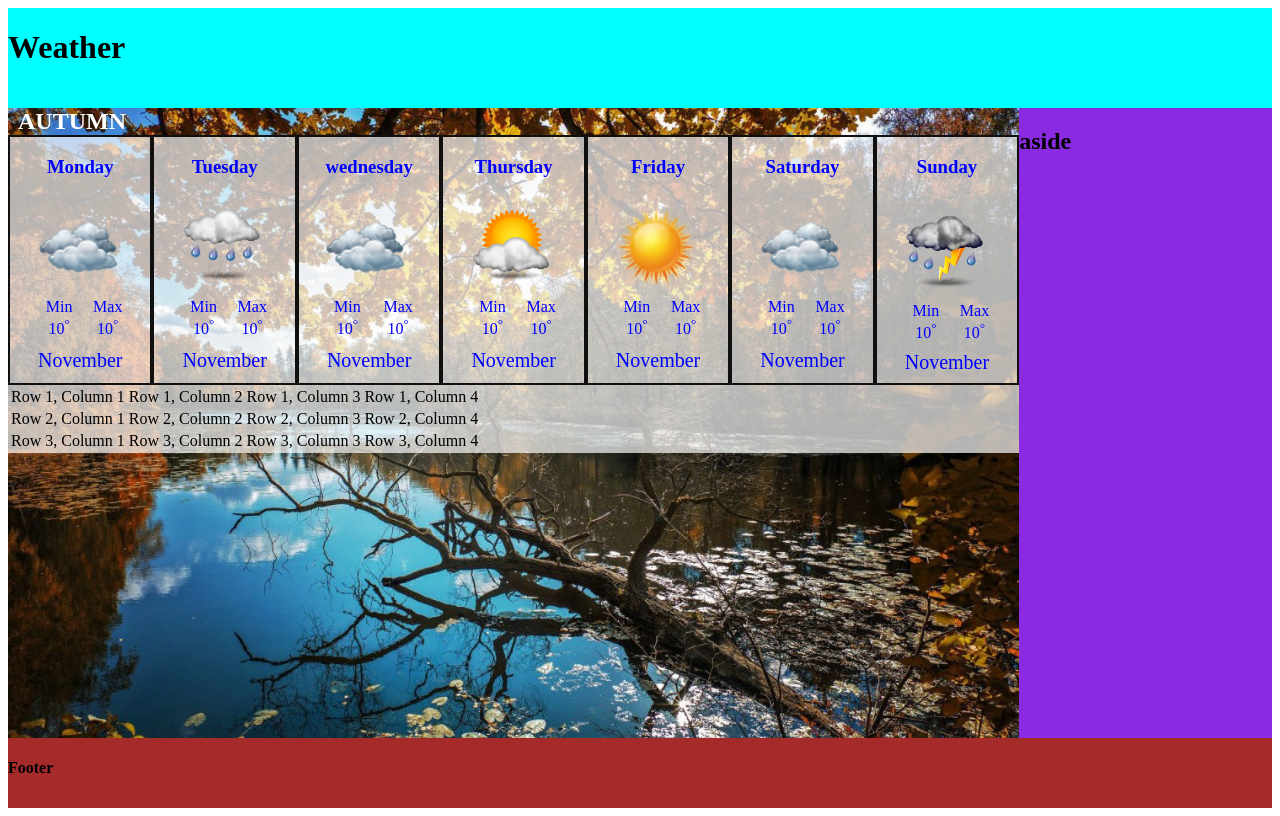
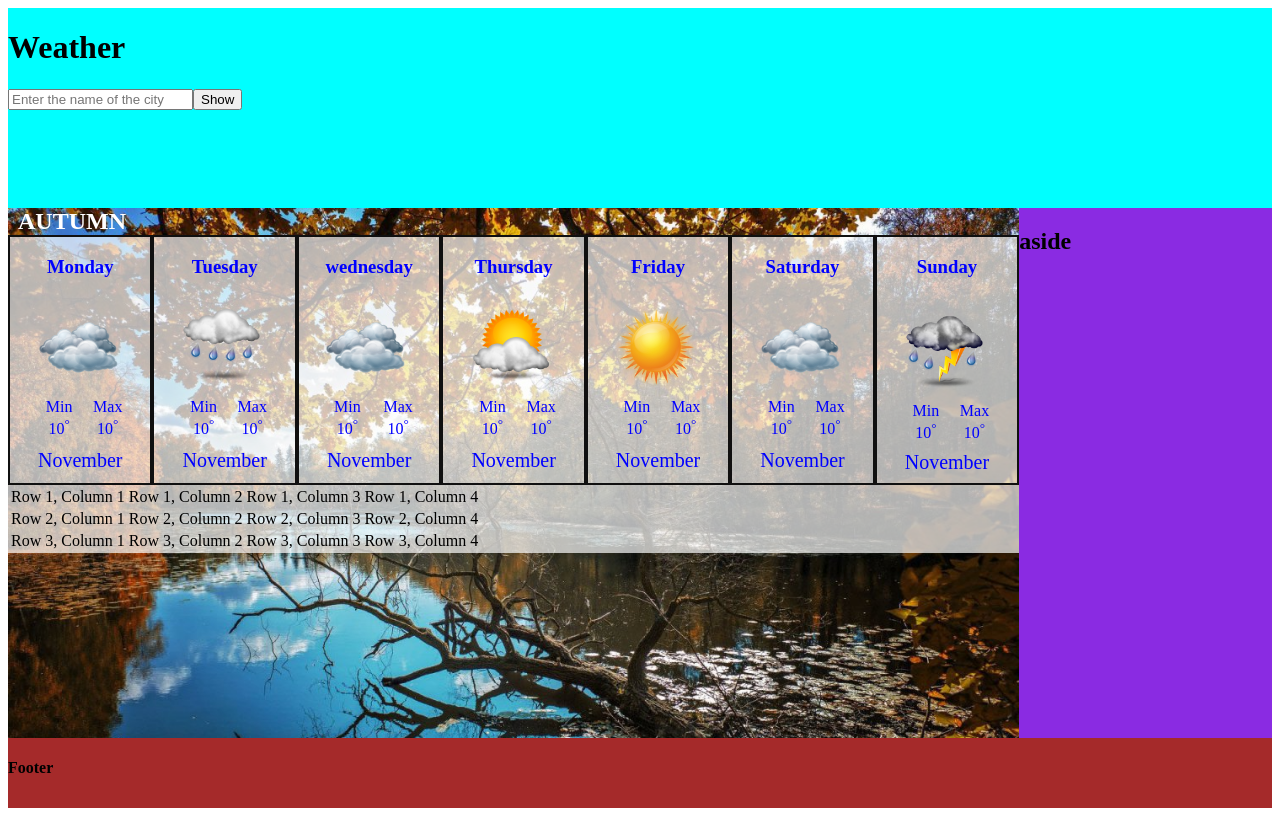
Before and after one commit to RSS-777/weather-project, a React (Vite) app: page / in a window 1280 px wide. Built offline with nearby package versions, Linux system fonts and the light colour scheme; no server answers.

Commit message:
add button in header

```diff
--- a/src/App.css
+++ b/src/App.css
@@ -1,6 +1,6 @@
 .wrapper {
     display: grid;
-    grid-template: 100px 1fr 70px / 1fr;
+    grid-template: 200px 1fr 70px / 1fr;
     height: 100vh;
     background-color: aquamarine;
 
--- a/src/App.jsx
+++ b/src/App.jsx
@@ -4,6 +4,8 @@ import { Main } from './Main/Main';
 import { Footer } from './Footer/Footer';
 import { Aside } from './Aside/Aside';
 import './App.css'
+
+
 
 function App() {
 
--- a/src/Header/Header.jsx
+++ b/src/Header/Header.jsx
@@ -1,10 +1,31 @@
 import './Header.css';
+import React, { useEffect, useRef, useState } from 'react';
 
 export const Header = () => {
+    const [nameCity, setNameCity] = useState('')
+    const [inputValue, setInputValue] = useState('');
 
-    return(
+    const handleInputChange =(event) => {
+        setInputValue(event.target.value);
+    }
+    const handlerButtonClick =()=>{
+        setNameCity(inputValue);
+        setInputValue('')
+    }
+    return (
         <header>
             <h1>Weather</h1>
+            <h5>{nameCity}</h5>
+
+
+            <input
+                type="text"
+                id="cityInput"
+                placeholder='Enter the name of the city'
+                value={inputValue}
+                onChange={handleInputChange}
+            />
+            <button onClick={handlerButtonClick}>Show</button>
         </header>
     )
 }
--- a/src/Main/Main.jsx
+++ b/src/Main/Main.jsx
@@ -15,7 +15,17 @@ import thermometerCold from '../icons/thermometer-cold.png';
 import thermometerHot from '../icons/thermometer-hot.png';
 import wind from '../icons/wind.png';
 import wind2 from '../icons/wind2.png';
+import weatherData from '../utils/weather-api'
 
+async function fetchData() {
+    try{
+      const data = await weatherData()
+      console.log(data)
+    }catch(error){
+        console.log('Error get data', error)
+    }
+}
+fetchData()
 
 export const Main = () => {
     const [stateSeason, setStateSeason] = useState('');
@@ -25,7 +35,6 @@ export const Main = () => {
         if (date.season === 'summer') { setStateSeason('summer') }
         if (date.season === 'autumn') { setStateSeason('autumn') }
     }, [])
-
 
     return (
         <main className={stateSeason}>
--- /dev/null
+++ b/src/utils/weather-api.js
@@ -0,0 +1,13 @@
+
+
+
+async function weatherData(){
+  const weatherApi = await fetch('http://api.weatherapi.com/v1/current.json?key=52d9f961032045a097064443231911&q=London')
+  const resp = await weatherApi.json()
+  return resp
+}
+
+
+weatherData()
+
+export default weatherData
```
